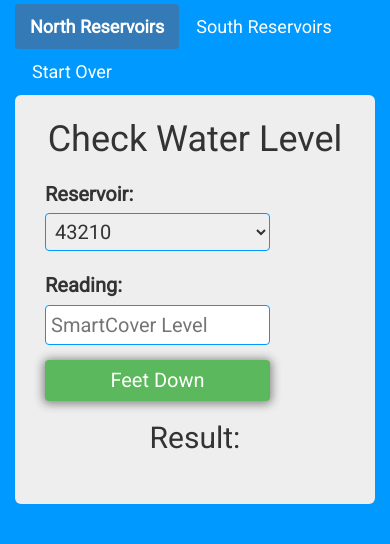
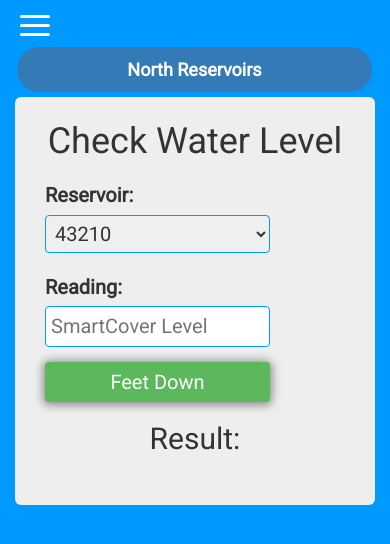
Before and after one commit to jdesoto1618/reservoir_levels, a PHP site: page / in a window 390 px wide. Shown: the top 544 px of the page. Run offline with PHP 8.4, Linux system fonts and the light colour scheme; some libraries are stand-ins or nearby versions.

Commit message:
adds hamburger menu for small screens

```diff
--- a/css/styles.css
+++ b/css/styles.css
@@ -119,3 +119,69 @@ body {
 .col-sm-offset-2 {
 	margin-bottom: 10px;
 }
+
+/* on screens that are 498px or less. this breakpoint exists because of font size in nav */
+@media screen and (max-width: 498px) {
+  /* set menu bar div styles */
+  .menu-container {
+    display: block;
+    cursor: pointer;
+    padding: 5px;
+    width: 35px; /* set div width to be the similar to the menu bars width */
+  }
+
+  .list-inline {
+    height: 50px;
+    transition: height 0.6s;
+  }
+
+  .north_button,
+  .south_button,
+  .start_over_button {
+    width: 100%;
+    margin-left: 2px;
+  }
+
+  .nav-pills>li>a {
+    border-radius: 25px;
+    text-align: center;
+  }
+
+  /* set up menu bar width, height, color, and transition */
+  .b1, .b2, .b3 {
+    width: 30px;
+    height: 3px;
+    background-color: #fff;
+    margin: 6px 0;
+    transition: 0.3s;
+    border-radius: 10px;
+  }
+
+  /* set the height when the hamburger menu is clicked */
+  .open {
+    height: 140px;
+  }
+
+  /* Rotate top bar */
+  .change .b1 {
+    -webkit-transform: rotate(-45deg) translate(-9px, 6px) ;
+    transform: rotate(-45deg) translate(-5px, 6px) ;
+  }
+
+  /* Fade out the second bar */
+  .change .b2 {
+    opacity: 0;
+  }
+
+  /* Rotate bottom bar */
+  .change .b3 {
+    -webkit-transform: rotate(45deg) translate(-8px, -8px) ;
+    transform: rotate(45deg) translate(-7px, -8px) ;
+  }
+
+  .header.clearfix {
+    width: 100%; /* set buttons to take up their own row */
+    overflow: hidden; /* this allows the buttons to be hidden by the rest of the page until the hamburger menu is clicked */
+  }
+
+}
--- a/index.html
+++ b/index.html
@@ -16,11 +16,18 @@
     <div class="container">
       <div class="header clearfix">
         <nav>
-          <ul class="nav nav-pills pull-right">
+          <!-- div to hold the menu bars. these are placed after the nav tag and before the ul -->
+          <div class="menu-container">
+            <!-- set up the three menu bars -->
+            <div class="b1"></div>
+            <div class="b2"></div>
+            <div class="b3"></div>
+          </div> <!-- ends menu-container div -->
+          <ul class="nav nav-pills pull-right list-inline">
             <!-- buttons to switch between north and south -->
-            <li role="presentation" class="active" id="north_button"><a href="#">North Reservoirs</a></li>
-            <li role="presentation" id="south_button"><a href="#">South Reservoirs</a></li>
-            <li role="presentation" id="start_over"><a href="#" onclick="window.location.reload()">Start Over</a></li>
+            <li role="presentation" class="active north_button" id="north_button"><a href="#">North Reservoirs</a></li>
+            <li role="presentation" class="south_button" id="south_button"><a href="#">South Reservoirs</a></li>
+            <li role="presentation" class="start_over_button" id="start_over"><a href="#" onclick="window.location.reload()">Start Over</a></li>
           </ul>
         </nav>
       </div> <!-- closes header clearfix div -->
--- a/js/main.js
+++ b/js/main.js
@@ -31,6 +31,13 @@ var output = [];
 $(document).ready(function() {
   // hide the error message for empty input
   $('#alert_message').hide();
+  // target the nav when screen size falls below the breakpoint
+  $('.menu-container').on('click', function(){
+    // give the menu another class of open if it doesn't have it already. Remove it if it does
+    $('.list-inline').toggleClass('open');
+    // add class of change to menu-container div when it's clicked. This will trigger the css change selector
+    $('.menu-container').toggleClass('change');
+  }) // ends click function for hamburger menu
   // when the user clicks south button in the nav
   $('li#south_button').click(function() {
     $('li#south_button').addClass('active').css('font-weight','bold');
```
